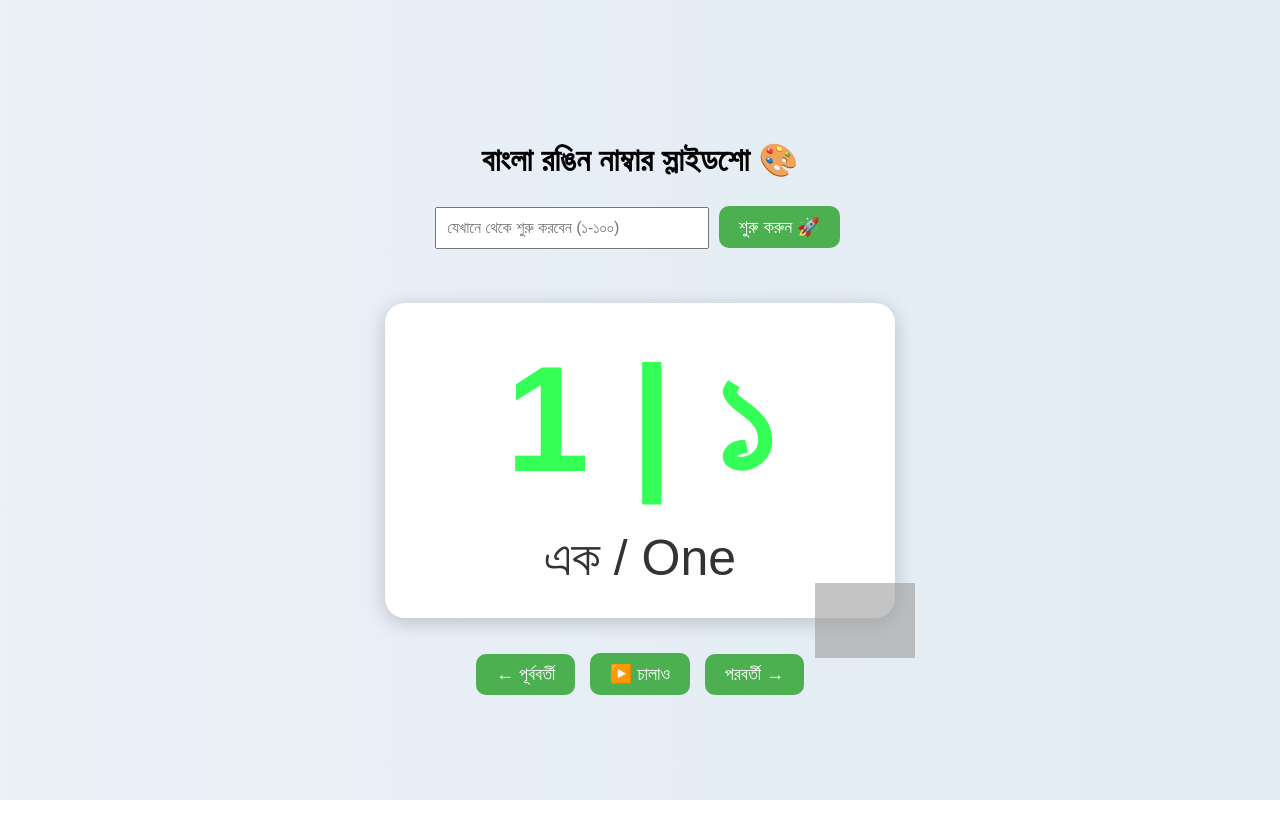
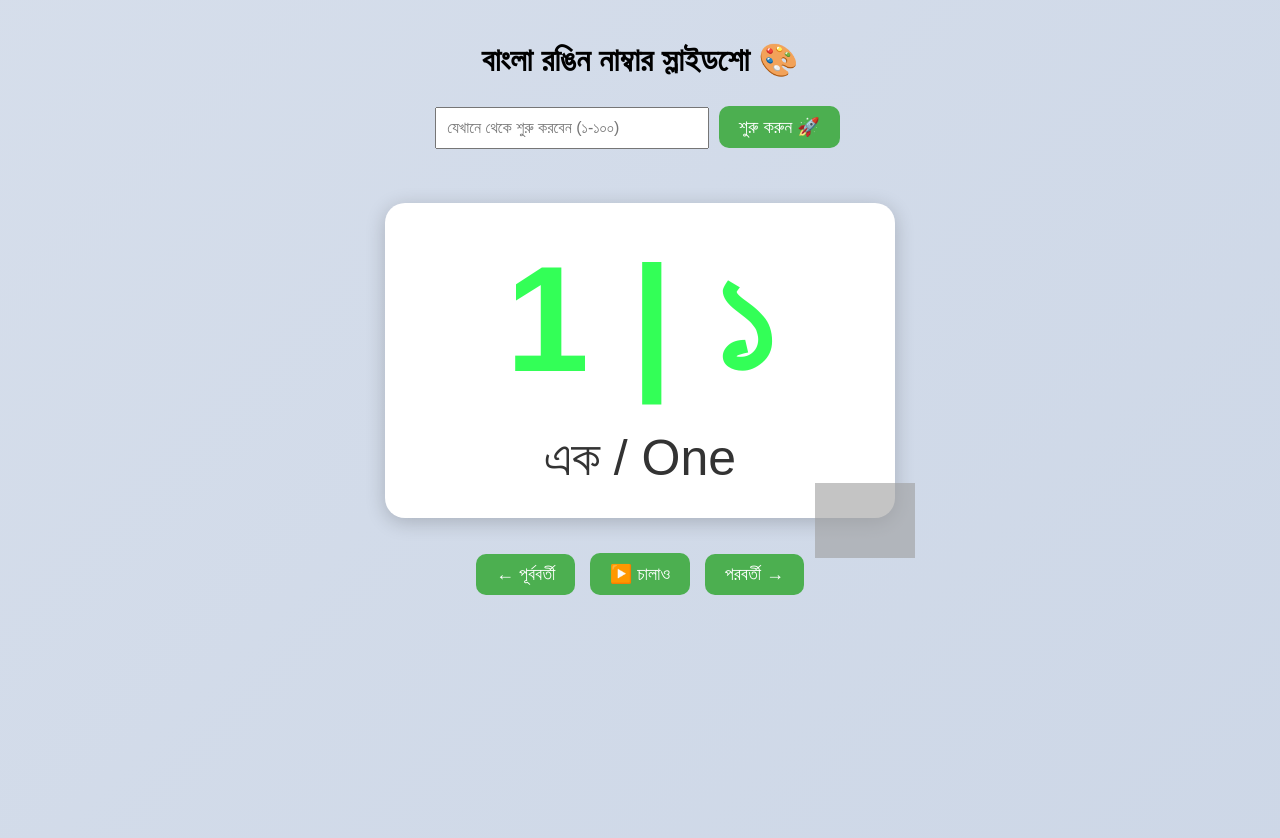
Before and after one commit to Mohan-25-oss/Number-Slides, a plain HTML site: page index.html in a window 1280 px wide. Before the commit the page ends 800 px from the top, so only its background shows below. Drawn offline with Linux system fonts and the light colour scheme; grey boxes are pictures that could not be loaded.

Commit message:
background change

```diff
--- a/index.html
+++ b/index.html
@@ -5,11 +5,12 @@
     <title>বাংলা রঙিন নাম্বার ১-১০০</title>
     <style>
         body {
-        margin: 100px 30px 50px 30px;
+        min-height: 100vh;
+        margin: 0;
         padding: 20px;
         font-family: 'Arial', sans-serif;
         text-align: center;
-        background: linear-gradient(270deg, #dfe9f3, #f8f9fa, #e6f7ff);
+        background: linear-gradient(135deg, #f5f7fa 0%, #c3cfe2 100%);
         background-size: 600% 600%;
         animation: gradientAnimation 15s ease infinite;
         }
```
